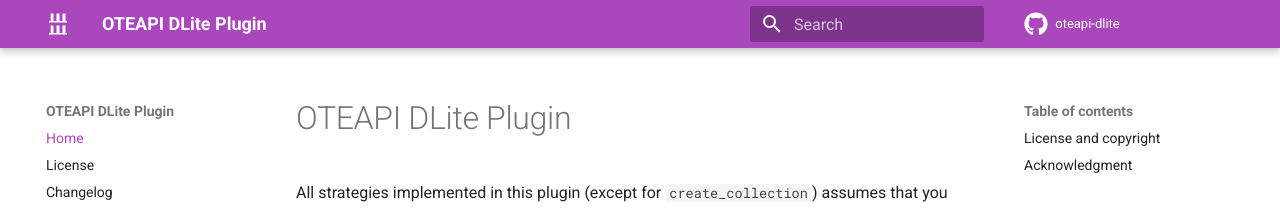
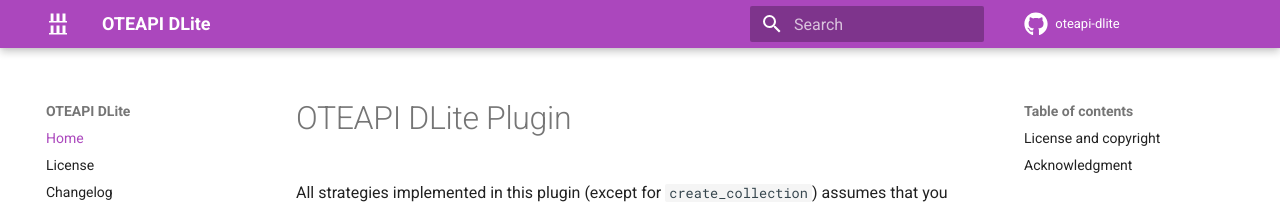
Before and after one commit to EMMC-ASBL/oteapi-dlite, an MkDocs documentation site: the page built from docs/index.md, in a window 1280 px wide. Shown: the top 208 px of the page. Built offline with MkDocs 1.6.1 and Material for MkDocs 9.7.7, drawn with Linux system fonts in a browser that asks for light colours; comment, search, counter and statistics services are not loaded; the version menu is left out.

Commit message:
Fix typo

```diff
--- a/mkdocs.yml
+++ b/mkdocs.yml
@@ -1,5 +1,5 @@
-site_name: "OTEAPI DLite Plugin"
-site_description: Documentation for the OTEAPI DLite Plugin package
+site_name: "OTEAPI DLite"
+site_description: Documentation for the OTEAPI DLite package
 site_url: https://TEMMC-ASBL.github.io/oteapi-dlite
 copyright: Copyright &copy; 2022 SINTEF
 
```
